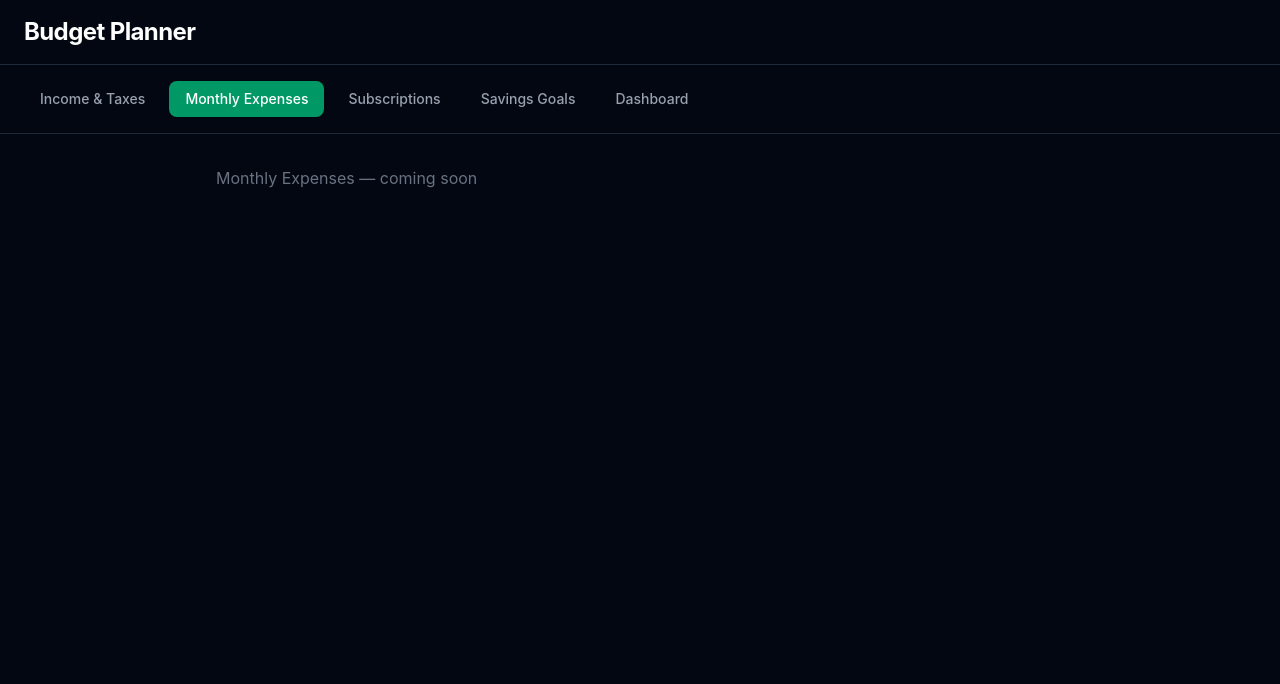
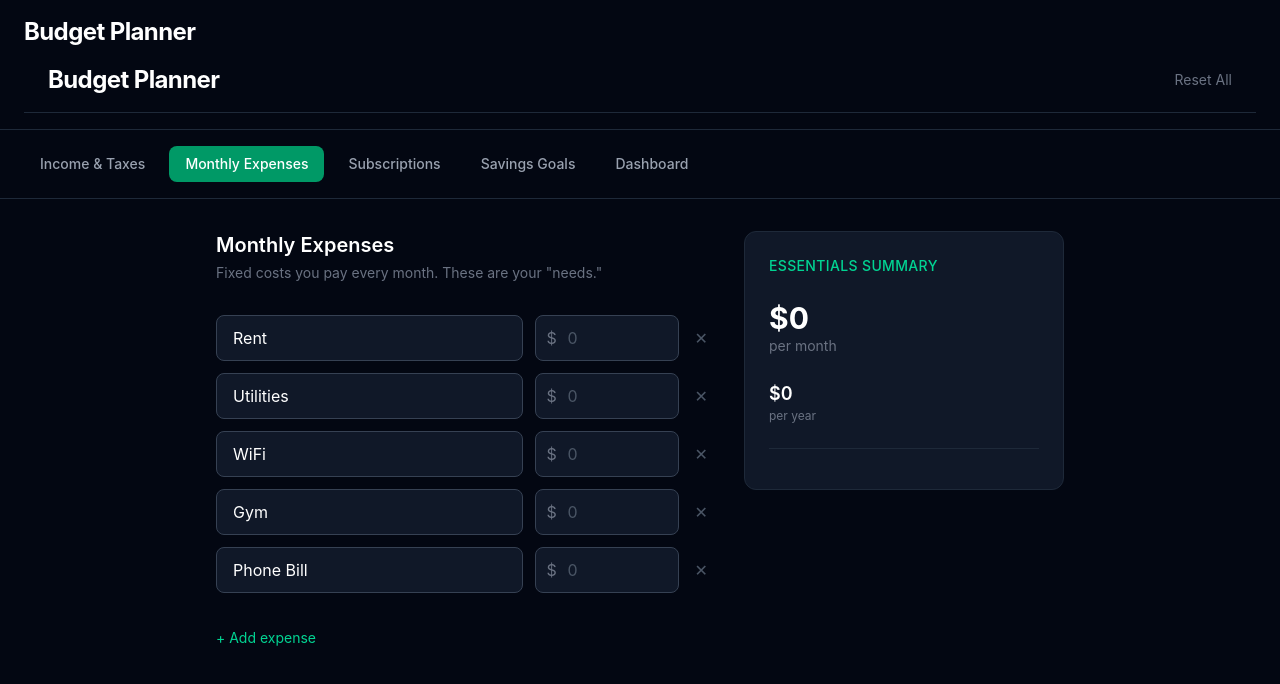
Before and after one commit to rodriq9890/budget-planner, a React (Vite) app: page / in a window 1280 px wide. Both pictures are taken after a click on the button "Monthly Expenses". Shown: the top 684 px of the page. Built offline with nearby package versions, Linux system fonts and the light colour scheme.

Commit message:
add monthly expenses + localStorage persistence + reset

```diff
--- a/src/App.jsx
+++ b/src/App.jsx
@@ -1,3 +1,4 @@
+import MonthlyExpenses from "./components/MonthlyExpenses"
 import { useState } from "react"
 import IncomeAndTaxes from "./components/IncomeAndTaxes"
 
@@ -5,21 +6,42 @@ const STEPS = ["Income & Taxes", "Monthly Expenses", "Subscriptions", "Savings G
 
 function App() {
   const [currentStep, setCurrentStep] = useState(0)
-  const [data, setData] = useState({
+  const [data, setData] = useState(() => {
+    const saved = localStorage.getItem("budgetData")
+    return saved
+      ? JSON.parse(saved)
+      : {
+          grossSalary: 0,
+          retirement401k: 0,
+          hsa: 0,
+          healthInsurance: 0,
+          dental: 0,
+          vision: 0,
+        }
+  })
+const updateData = (newData) => {
+  setData(newData)
+  localStorage.setItem("budgetData", JSON.stringify(newData))
+}
+
+const resetData = () => {
+  const blank = {
     grossSalary: 0,
     retirement401k: 0,
     hsa: 0,
     healthInsurance: 0,
     dental: 0,
     vision: 0,
-  })
-
+  }
+  setData(blank)
+  localStorage.removeItem("budgetData")
+}
   const renderStep = () => {
     switch (currentStep) {
       case 0:
-        return <IncomeAndTaxes data={data} setData={setData} />
+        return <IncomeAndTaxes data={data} setData={updateData} />
       case 1:
-        return <p className="text-gray-500">Monthly Expenses — coming soon</p>
+        return <MonthlyExpenses data={data} setData={updateData} />
       case 2:
         return <p className="text-gray-500">Subscriptions — coming soon</p>
       case 3:
@@ -35,6 +57,15 @@ function App() {
     <div className="min-h-screen bg-gray-950 text-gray-100">
       <header className="border-b border-gray-800 px-6 py-4">
         <h1 className="text-2xl font-bold tracking-tight text-white">Budget Planner</h1>
+        <header className="border-b border-gray-800 px-6 py-4 flex items-center justify-between">
+          <h1 className="text-2xl font-bold tracking-tight text-white">Budget Planner</h1>
+          <button
+            onClick={resetData}
+            className="text-sm text-gray-500 hover:text-red-400 transition-colors"
+          >
+            Reset All
+          </button>
+        </header>
       </header>
 
       <nav className="px-6 py-4 flex gap-2 border-b border-gray-800">
--- /dev/null
+++ b/src/components/MonthlyExpenses.jsx
@@ -0,0 +1,143 @@
+import { useState } from "react"
+
+const DEFAULT_EXPENSES = [
+  { id: 1, name: "Rent", amount: 0 },
+  { id: 2, name: "Utilities", amount: 0 },
+  { id: 3, name: "WiFi", amount: 0 },
+  { id: 4, name: "Gym", amount: 0 },
+  { id: 5, name: "Phone Bill", amount: 0 },
+]
+
+function MonthlyExpenses({ data, setData }) {
+  const expenses = data.monthlyExpenses || DEFAULT_EXPENSES
+
+  const updateExpense = (id, field, value) => {
+    const updated = expenses.map((exp) =>
+      exp.id === id ? { ...exp, [field]: value } : exp
+    )
+    setData({ ...data, monthlyExpenses: updated })
+  }
+
+  const addExpense = () => {
+    const newId = Math.max(...expenses.map((e) => e.id), 0) + 1
+    setData({
+      ...data,
+      monthlyExpenses: [...expenses, { id: newId, name: "", amount: 0 }],
+    })
+  }
+
+  const removeExpense = (id) => {
+    setData({
+      ...data,
+      monthlyExpenses: expenses.filter((exp) => exp.id !== id),
+    })
+  }
+
+  const total = expenses.reduce((sum, exp) => sum + (exp.amount || 0), 0)
+
+  const formatMoney = (amount) => {
+    return new Intl.NumberFormat("en-US", {
+      style: "currency",
+      currency: "USD",
+      minimumFractionDigits: 0,
+      maximumFractionDigits: 0,
+    }).format(amount)
+  }
+
+  return (
+    <div className="grid grid-cols-1 lg:grid-cols-5 gap-8">
+      {/* Left side — Inputs */}
+      <div className="lg:col-span-3 space-y-8">
+        <div>
+          <h2 className="text-xl font-semibold text-white mb-1">Monthly Expenses</h2>
+          <p className="text-gray-500 text-sm">
+            Fixed costs you pay every month. These are your "needs."
+          </p>
+        </div>
+
+        <div className="space-y-3">
+          {expenses.map((expense) => (
+            <div key={expense.id} className="flex gap-3 items-center">
+              <input
+                type="text"
+                value={expense.name}
+                onChange={(e) => updateExpense(expense.id, "name", e.target.value)}
+                placeholder="Expense name"
+                className="flex-1 bg-gray-900 border border-gray-700 rounded-lg px-4 py-2.5 text-white placeholder-gray-600 focus:outline-none focus:border-emerald-500 focus:ring-1 focus:ring-emerald-500"
+              />
+              <div className="relative w-36">
+                <span className="absolute left-3 top-1/2 -translate-y-1/2 text-gray-500">$</span>
+                <input
+                  type="number"
+                  value={expense.amount || ""}
+                  onChange={(e) =>
+                    updateExpense(expense.id, "amount", Number(e.target.value))
+                  }
+                  placeholder="0"
+                  className="w-full bg-gray-900 border border-gray-700 rounded-lg pl-8 pr-4 py-2.5 text-white placeholder-gray-600 focus:outline-none focus:border-emerald-500 focus:ring-1 focus:ring-emerald-500"
+                />
+              </div>
+              <button
+                onClick={() => removeExpense(expense.id)}
+                className="text-gray-600 hover:text-red-400 transition-colors p-1"
+              >
+                ✕
+              </button>
+            </div>
+          ))}
+        </div>
+
+        <button
+          onClick={addExpense}
+          className="text-sm text-emerald-400 hover:text-emerald-300 transition-colors"
+        >
+          + Add expense
+        </button>
+      </div>
+
+      {/* Right side — Summary */}
+      <div className="lg:col-span-2">
+        <div className="bg-gray-900 border border-gray-800 rounded-xl p-6 sticky top-8 space-y-6">
+          <h3 className="text-sm font-medium text-emerald-400 uppercase tracking-wide">
+            Essentials Summary
+          </h3>
+
+          <div>
+            <p className="text-3xl font-bold text-white">{formatMoney(total)}</p>
+            <p className="text-sm text-gray-500">per month</p>
+          </div>
+
+          <div>
+            <p className="text-lg font-semibold text-white">{formatMoney(total * 12)}</p>
+            <p className="text-xs text-gray-500">per year</p>
+          </div>
+
+          {/* Individual breakdown */}
+          <div className="border-t border-gray-800 pt-4 space-y-2">
+            {expenses
+              .filter((e) => e.amount > 0)
+              .sort((a, b) => b.amount - a.amount)
+              .map((expense) => (
+                <div key={expense.id} className="flex justify-between text-sm">
+                  <span className="text-gray-400">{expense.name || "Unnamed"}</span>
+                  <span className="text-white">{formatMoney(expense.amount)}</span>
+                </div>
+              ))}
+          </div>
+
+          {/* Percentage of income */}
+          {data.grossSalary > 0 && (
+            <div className="bg-gray-800 rounded-lg p-3 text-center">
+              <p className="text-sm text-gray-400">% of Gross Income</p>
+              <p className="text-xl font-bold text-white">
+                {(((total * 12) / data.grossSalary) * 100).toFixed(1)}%
+              </p>
+            </div>
+          )}
+        </div>
+      </div>
+    </div>
+  )
+}
+
+export default MonthlyExpenses
```
